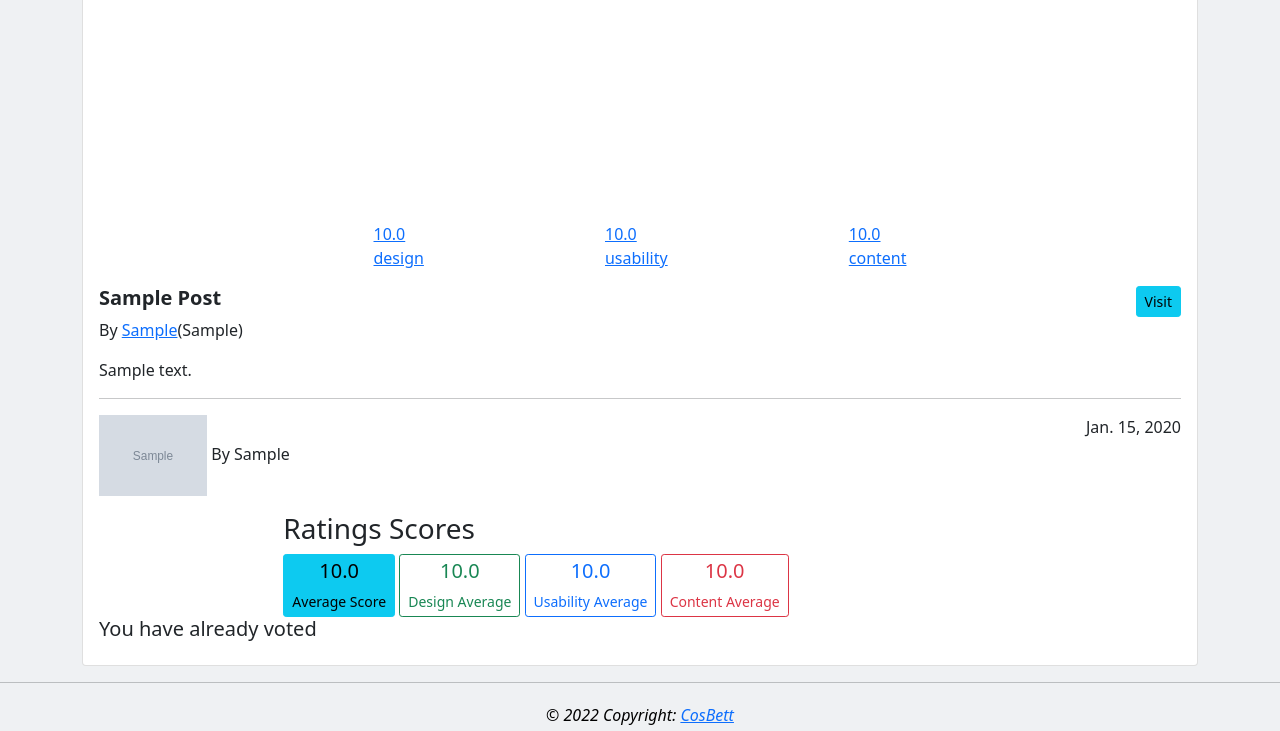
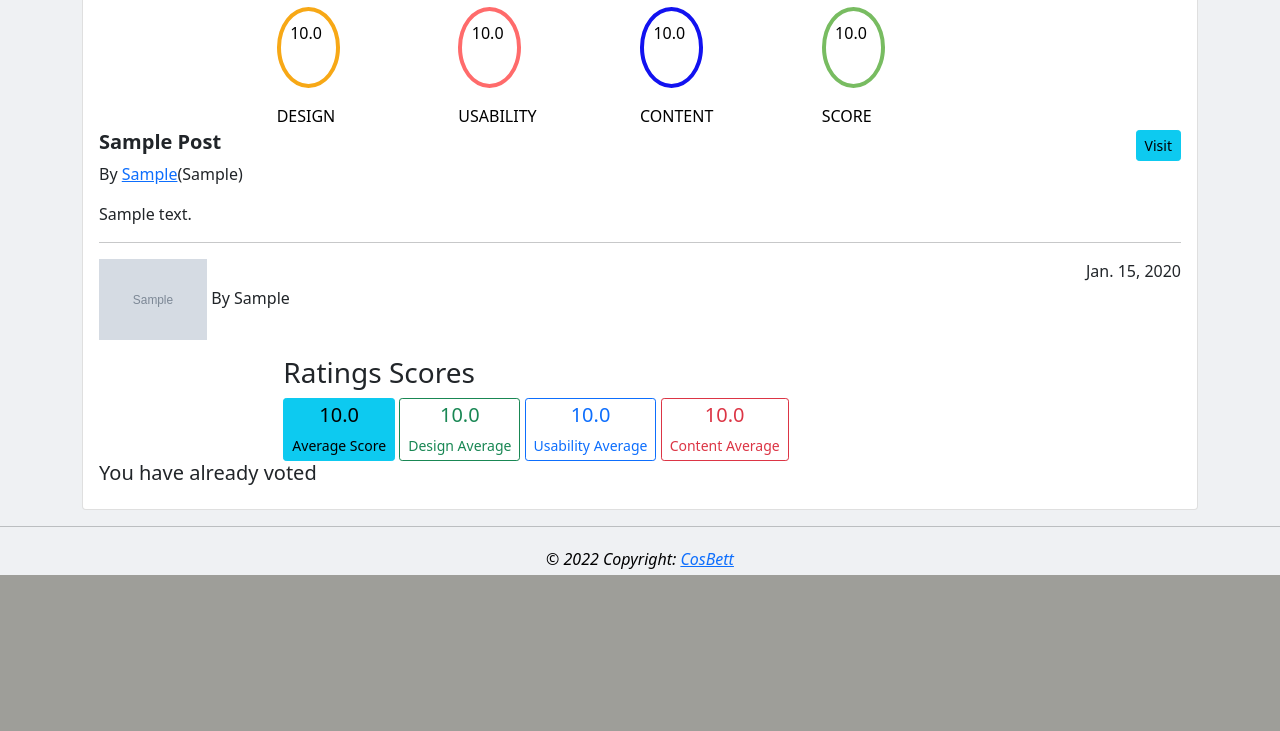
Before and after one commit to CosBett/Projects_AwardSite, a Django app: a page that uses awardApp/templates/navbar.html in a window 1280 px wide. Shown: the part 962-1693 px from the top of the page. After the commit the page ends 1537 px from the top, so only its background shows below. Run offline with Django 4.2, Linux system fonts and the light colour scheme; a user stored in the database is signed in; tables that the repository leaves empty hold one stand-in row (values such as "Sample post"); grey boxes marked "Sample" are stand-in pictures; some libraries are stand-ins or nearby versions; some web fonts are replaced.

Commit message:
project voting page styling

```diff
--- a/awardApp/templates/index.html
+++ b/awardApp/templates/index.html
@@ -87,7 +87,7 @@
     {% endif %}
     <div class="row ">
       {% if posts %}
-      <div class="templates display ">
+      <div class="">
         <div class="row">
           {% for post in posts %}
           <div class="col-md-4 mb-3 ">
--- a/awardApp/templates/navbar.html
+++ b/awardApp/templates/navbar.html
@@ -9,7 +9,7 @@
         <li class="nav-item active">
           <a class="nav-link active" aria-current="page" href="{% url 'homepage' %}"><i class="bi bi-house-fill" style="font-size:1.5rem;color: white;"></i></a> </li>
         <li class="nav-item p-2">
-          <form class="d-flex" role="search" action="">
+          <form class="d-flex" role="search" method="get" action="{% url 'search' %}">
             <input class="form-control me-2 rounded-pill" type="text" placeholder="Search Project" aria-label="Search" name="searchImg">
             <button class="btn btn-outline-success rounded-pill" type="submit">Search</button>
           </form>
--- a/awardApp/templates/project_rating.html
+++ b/awardApp/templates/project_rating.html
@@ -3,74 +3,82 @@
   <h5 class="mb-4 mt-4">{{ post.title }} by {{ post.user.username }} from {{ post.user.profile.location }} <span id="heart"> <i class="fas fa-heart"></i></span></h5>
 
   <div class="card">
-    <div class="view overlay" style="background-image:url({{post.photo.cdn_url}})">
-      <img class="card-img-top" style="visibility:hidden; height:70%" width="100%" src="{{ post.photo.cdn_url }}-/crop/1440x720/center/-/quality/lightest/" alt="{{photo.title}}">
-      <a href="">
-        <div class="mask rgba-black-slight">
+    <img class="card-img-top" style="height:50%" width="100%" src="{{ post.photo.cdn_url }}-/crop/1440x720/center/-/quality/lightest/" alt="{{photo.title}}">
+    <div class="">
       <div class="container">
         <div class="row">
           <div class="col-md-3"></div>
-              <div class="col-md-6 d-flex flex-row mx-auto" style="margin-top:20%">
+          <div class="row container d-flex justify-content-center  ">
             {% for rating in post.ratings.all %} {% if forloop.counter is post.ratings.all.count %}
-                <div id="design">{{ rating.design_average}}<br>
-                  <span class="rates">design</span>
+            <div class=" col-md-2"></div>
+            <div class=" col-md-2 mb-lg-0 ">
+              <p class="attrib rate ">{{rating.design_average}}</p>
+              <p class="attrib1 ">DESIGN</p>
             </div>
-                <div id="usable" class="mx-auto">{{ rating.usability_average}}<br>
-                  <span class="rates">usability</span>
+            <div class=" col-md-2 ">
+              <p class="d-block rate1 ">{{rating.usability_average}}</p>
+              <p class="attrib1 ">USABILITY</p>
             </div>
-                <div id="contente">{{ rating.content_average }}<br>
-                  <span class="rates">content</span>
+            <div class="col-md-2 ">
+              <p class="d-block rate2 ">{{rating.content_average}}</p>
+              <p class="attrib1 ">CONTENT</p>
             </div>
+            <div class="col-md-2 ">
+              <p class="d-block rate3 ">{{rating.score}}</p>
+              <p class="attrib1 ">SCORE</p>
+            </div>
+            <div class=" col-md-2"></div>
+
             {% endif %} {% endfor %}
           </div>
-              <div class="col-md-3"></div>
+          <div class="col-md-3 "></div>
         </div>
+
+
       </div>
 
     </div>
-      </a>
-    </div>
-    <div class="card-body">
-      <h5 class="card-title"><strong>{{post.title|title}}</strong>
-        <a href="{{ post.url }}" style="float:right" class="btn btn-sm btn-info mr-4"> Visit </a></h5>
-      <p>By <span><a href="{% url 'profile' post.user.username %}" class="mr-2">{{ post.user.username|title }}</a></span>({{post.user.profile.location}})
+    <div class="card-body ">
+      <h5 class="card-title "><strong>{{post.title|title}}</strong>
+        <a href="{{ post.url }} " style="float:right " class="btn btn-sm btn-info mr-4 "> Visit </a></h5>
+      <p>By <span><a href="{% url 'profile' post.user.username %} " class="mr-2 ">{{ post.user.username|title }}</a></span>({{post.user.profile.location}})
       </p>
       <p>{{ post.description }}</p>
       <hr>
-      <p class="card-text "><img style="height:10%; width:10%;" src="{{post.user.profile.profile_picture.url}}" class=" mr-2" alt=""> By {{post.user.username|title}} <span style="float:right">{{post.date|date}}</span>
+      <p class="card-text "><img style="height:10%; width:10%; " src="{{post.user.profile.profile_picture.url}} " class=" mr-2 " alt=" "> By {{post.user.username|title}} <span style="float:right ">{{post.date|date}}</span>
       </p>
-      <div class="row">
-        <div class="col-md-2"></div>
-        <div class="col-md-8">
-          <h3 class="D-block mx-auto">Ratings Scores</h3>
+      <div class="row ">
+        <div class="col-md-2 "></div>
+        <div class="col-md-8 ">
+          <h3 class="D-block mx-auto ">Ratings Scores</h3>
           {% for rating in post.ratings.all %} {% if forloop.counter is post.ratings.all.count %}
-          <a class="btn btn-info btn-sm">
+          <a class="btn btn-info btn-sm ">
             <h5>{{ rating.score }}</h5>
-            <span class="sc">Average Score</span>
+            <span class="sc ">Average Score</span>
           </a>
-          <a class="btn btn-outline-success btn-sm">
+          <a class="btn btn-outline-success btn-sm ">
             <h5>{{ rating.design_average }}</h5>
-            <span class="sc">Design Average</span>
+            <span class="sc ">Design Average</span>
           </a>
-          <a class="btn btn-outline-primary btn-sm" id="u">
+          <a class="btn btn-outline-primary btn-sm " id="u ">
             <h5>{{ rating.usability_average }}</h5>
-            <span class="sc">Usability Average</span>
+            <span class="sc ">Usability Average</span>
           </a>
-          <a class="btn btn-outline-danger btn-sm" id="c">
+          <a class="btn btn-outline-danger btn-sm " id="c ">
             <h5>{{ rating.content_average }}</h5>
-            <span class="sc">Content Average</span>
+            <span class="sc ">Content Average</span>
           </a>
           {% endif %} {% endfor %}
         </div>
-        <div class="col-md-2"></div>
+        <div class="col-md-2 "></div>
       </div>
 
       {% if rating_status %}
       <h5>You have already voted</h5>
       {% else %} {% if user.is_authenticated %}
-      <form action="" method="post" enctype="multipart/form-data">
+      <form action=" " method="post " enctype="multipart/form-data ">
         {% csrf_token %} {{rating_form|crispy}}
-        <button class="btn btn-sm btn-info">Rate</button>
+        <button class="btn btn-sm btn-info ">Rate</button>
       </form>
       {% endif %} {% endif %}
     </div>
--- a/awardApp/urls.py
+++ b/awardApp/urls.py
@@ -20,6 +20,7 @@ urlpatterns = [
     path('project/<post>', views.project_rating, name='project'),
     path('profile/<username>/edit', views.edit_profile, name='editprofile'),
     path('project/<post>', views.project_rating, name='project'),
+    path('search/', views.search_project, name='search'),
 
 
 
--- a/static/css/base.css
+++ b/static/css/base.css
@@ -97,3 +97,36 @@
   padding-left: -5px !important;
   padding-right: -5px !important;
 }
+
+.rate,
+.rate1,
+.rate2,
+.rate3 {
+  border-radius: 50%;
+  width: 40%;
+  height: 70%;
+  color: black;
+  margin-top: 5%;
+  padding: 6%;
+}
+
+.rate {
+  border: 4px solid rgb(247, 168, 22);
+}
+
+.rate1 {
+  border: 4px solid #FF6B6B;
+}
+
+.rate2 {
+  border: 4px solid rgb(18, 18, 240);
+}
+
+.rate3 {
+  border: 4px solid #78bc61;
+}
+
+.attrib1 {
+  font-weight: 400;
+  color: black;
+}
```
Also changed, not shown: awardApp/templates/search.html (added, +44 -0 lines). Lines whose indentation alone changed are shown as unchanged.
